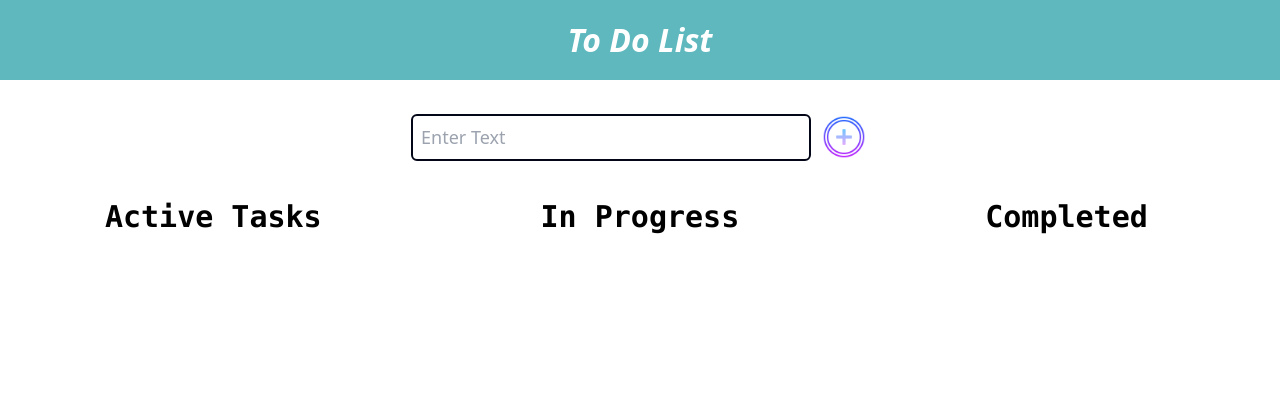
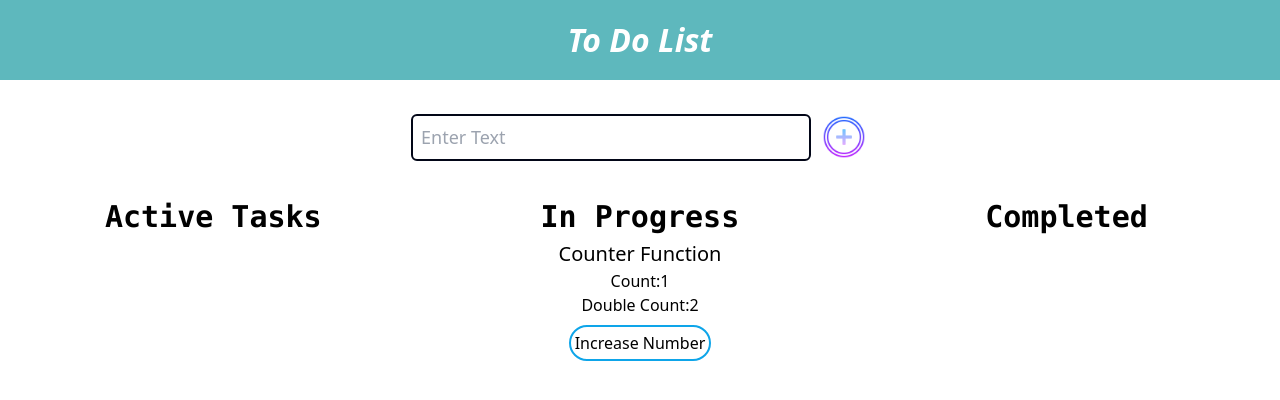
Before and after one commit to imranbaig51/Vue-ToDo-List, a Vue app in the folder my-project/: page / in a window 1280 px wide. Shown: the top 400 px of the page. Built offline with nearby package versions, Linux system fonts and the light colour scheme; the HTML template or start-up script is replaced by a standard one.

Commit message:
Counter Added Using VueX Pinia Store

```diff
--- a/my-project/package.json
+++ b/my-project/package.json
@@ -9,6 +9,7 @@
     "preview": "vite preview"
   },
   "dependencies": {
+    "pinia": "^2.1.7",
     "vue": "^3.3.8"
   },
   "devDependencies": {
--- a/my-project/src/App.vue
+++ b/my-project/src/App.vue
@@ -1,43 +1,11 @@
 <script setup>
 import navbar from "./components/navbar.vue";
 import searchBar from "./components/searchbar.vue";
-// import searchButton from "./components/searchbtn.vue";
 import ActiveTickets from "./components/ActiveTickets.vue";
 import inProgressTickets from "./components/InProgressTickets.vue";
 import CompletedTickets from "./components/CompletedTickets.vue";
+import Pinia from "./components/PiniaTestingComponent.vue"
 import { ref, onMounted, computed, watch } from "vue";
-// const todos = ref([])
-// const input_content = ref('')
-// const addtodo = () => {
-//   if (input_content.value.trim()==='')
-//   return
-// console.log( );
-// }
-
-// const activeTask = ref([]);
-
-// const name = ref("");
-// const submit = () => {
-//   const newListIterm = {
-//     newTitle: name.value,
-//   };
-//   activeTask.value.push(newListIterm);
-
-//   console.log(activeTask.value);
-// };
-// const count = ref(0);
-// const handleChange = () => {
-//   count.value++;
-
-// };
-// const ActiveTicket = count;
-// const CounterBtn = handleChange
-
-// const parentValue = ref('');
-// console.log(parentValue)
-// const inputValue = (e) => {
-//   console.log(e.target.value);
-// };
 
 const submittedTodo = ref([]);
 const currentEditItem = ref(-1);
@@ -64,23 +32,6 @@ const editTodo = (index) => {
   currentEditItem.value = index;
 
 };
-
-// const editTodoText = ref('');
-// const originalTodoText = ref('');
-
-// const editTodo = (index) => {
-//   currentEditItem.value = index;
-//   originalTodoText.value = submittedTodo.value[index];
-//   editTodoText.value = submittedTodo.value[index];
-// };
-
-// const saveTodo = (index) => {
-//   currentEditItem.value = -1;
-//   submittedTodo.value = submittedTodo.value.map((item, i) =>
-//     index === i ? editTodoText.value : item
-//   );
-// };
-
 const inProgress = ref([]);
 
 const handleInProrss  = (todo) => {
@@ -131,5 +82,8 @@ const inProgressDeleteTodo = (index) => {
         />
       </div>
     </div>
+    <div class="text-center">
+    <Pinia/>
+    </div>
   </div>
 </template>
--- /dev/null
+++ b/my-project/src/components/PiniaTestingComponent.vue
@@ -0,0 +1,14 @@
+<template>
+    <div>
+        <h2 class="text-[20px] font-medium">Counter Function</h2>
+        <div>Count:{{store.count}}</div>
+        <div>Double Count:{{store.doublecount}}</div>
+        <button @click="store.increment" class=" border-solid border-2 border-sky-500 hover:text-white hover:bg-sky-500  rounded-full mt-2 p-1"> Increase Number </button>
+    </div>
+</template>
+
+<script setup>
+import { ref } from "vue";
+import {useCounterStore} from "../store/counter"
+const store = useCounterStore();
+</script>
--- a/my-project/src/main.js
+++ b/my-project/src/main.js
@@ -1,6 +1,12 @@
+
+import { createPinia } from 'pinia'
 import { createApp } from 'vue'
+import App from './App.vue'
+import './assets/main.css'
 import './style.css'
-import './assets/main.css'
-import App from './App.vue'
-
+//Use Pinia Instance
+const pinia = createPinia()
+const app = createApp(App)
+//Create Pinia Instance
+app.use(pinia)
 createApp(App).mount('#app')
--- /dev/null
+++ b/my-project/src/store/counter.js
@@ -0,0 +1,11 @@
+import {defineStore} from 'pinia';
+import { ref, computed} from 'vue'
+
+export const useCounterStore = defineStore('counter', () =>{
+   const count = ref(1)  //State
+   const doublecount = computed(() => count.value * 2) // Getters
+   function increment(){
+    count.value++
+   }
+   return { count, doublecount, increment }
+})
```
Also changed, not shown: 1 other file (tests, documents, lock files or other folders).
